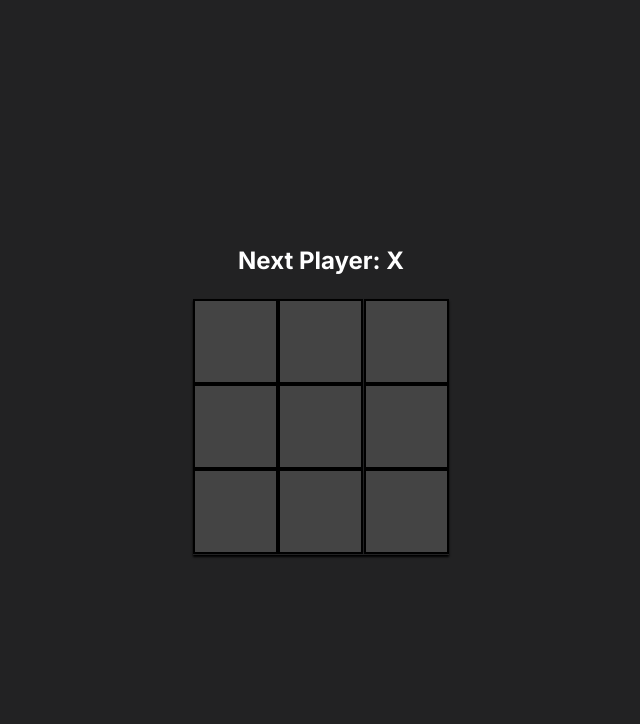
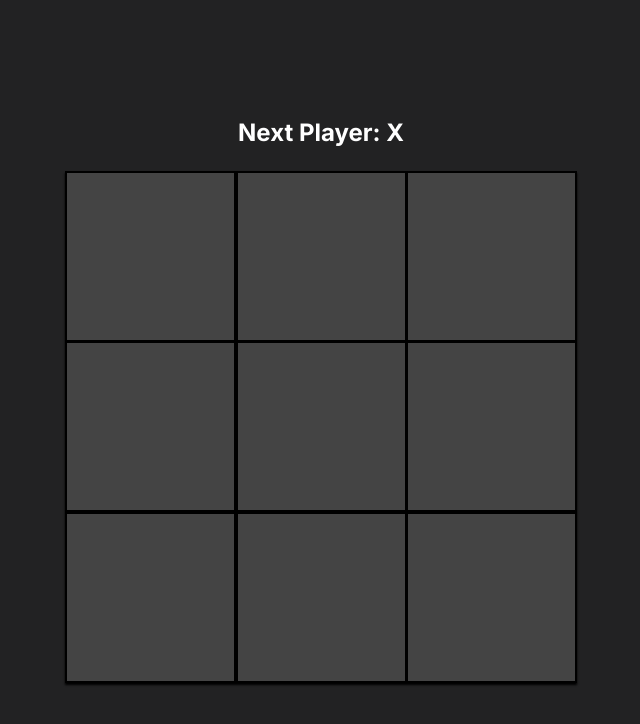
Before and after one commit to aasmart/nextjs-tic-tac-toe, a Next.js app: page / in a window 1280 px wide. Shown: the top 724 px of the page, without its empty margins (319-959 px from the left). Built offline with nearby package versions, Linux system fonts and the light colour scheme.

Commit message:
Tweaked some sizing and made the board expandable

```diff
--- a/src/app/globals.css
+++ b/src/app/globals.css
@@ -31,12 +31,10 @@ a {
 
 .board {
   display: grid;
-  grid-template-columns: repeat(3, 1fr);
-  grid-template-rows: repeat(3, 1fr);
 
-  width: 20%;
-  min-width: 200px;
-  max-width: 400px;
+  width: 40%;
+  min-width: 400px;
+  max-width: 800px;
   aspect-ratio: 1;
 
   box-shadow: 0 2px 2px black;
@@ -47,13 +45,14 @@ a {
   color: white;
   border-radius: 0;
   border: 2px solid black;
+  opacity: 1;
   background-color: #444444;
   position: relative;
 
   transform-style: preserve-3d;
   transform: perspective(1000px);
 
-  transition: background-color 250ms;
+  transition: background-color 250ms, filter 500ms;
 }
 
 .square:focus-visible {
@@ -77,6 +76,7 @@ a {
 @keyframes flip {
   0% {
     scale: 1;
+    translate: 0 0 0;
     transform: rotateY(0);
   }
 
@@ -86,6 +86,7 @@ a {
 
   50% {
     scale: 1.1;
+    translate: 0 0 100px;
   }
 
   90% {
@@ -95,6 +96,7 @@ a {
   100% {
     scale: 1;
     transform: rotateY(180deg);
+    translate: 0 0 0;
   }
 }
 
@@ -102,3 +104,11 @@ a {
   animation: flip 600ms forwards;
   z-index: 1;
 }
+
+.fade {
+  filter: brightness(75%)
+}
+
+.fade::after {
+  background-color: #444444;
+}
--- a/src/app/page.tsx
+++ b/src/app/page.tsx
@@ -20,6 +20,7 @@ function Square({
 }) {
   const [isFlipped, setIsFlipped] = useState(false)
   const flip = isFlipped ? 'flip' : ''
+  const fade = !isWinningSquare && isGameOver ? 'fade' : ''
   const defaultClass = 'square'
 
   const isDisabled = (value != null) || isGameOver
@@ -29,7 +30,7 @@ function Square({
 
   return (
     <button
-      className={`${defaultClass} ${flip}`}
+      className={`${defaultClass} ${flip} ${fade}`}
       onClick={ onSquareClicked }
       data-value={ value}
       disabled={ isDisabled }
@@ -87,7 +88,13 @@ function Grid({size}: {size: number}) {
   return (
     <>
       <h2>{status}</h2>
-      <div className="board">
+      <div
+        className="board"
+        style={{
+          gridTemplateColumns: `repeat(${size}, 1fr)`,
+          gridTemplateRows: `repeat(${size}, 1fr)`
+        }}
+      >
         {gridSquares}
       </div>
     </>
```
